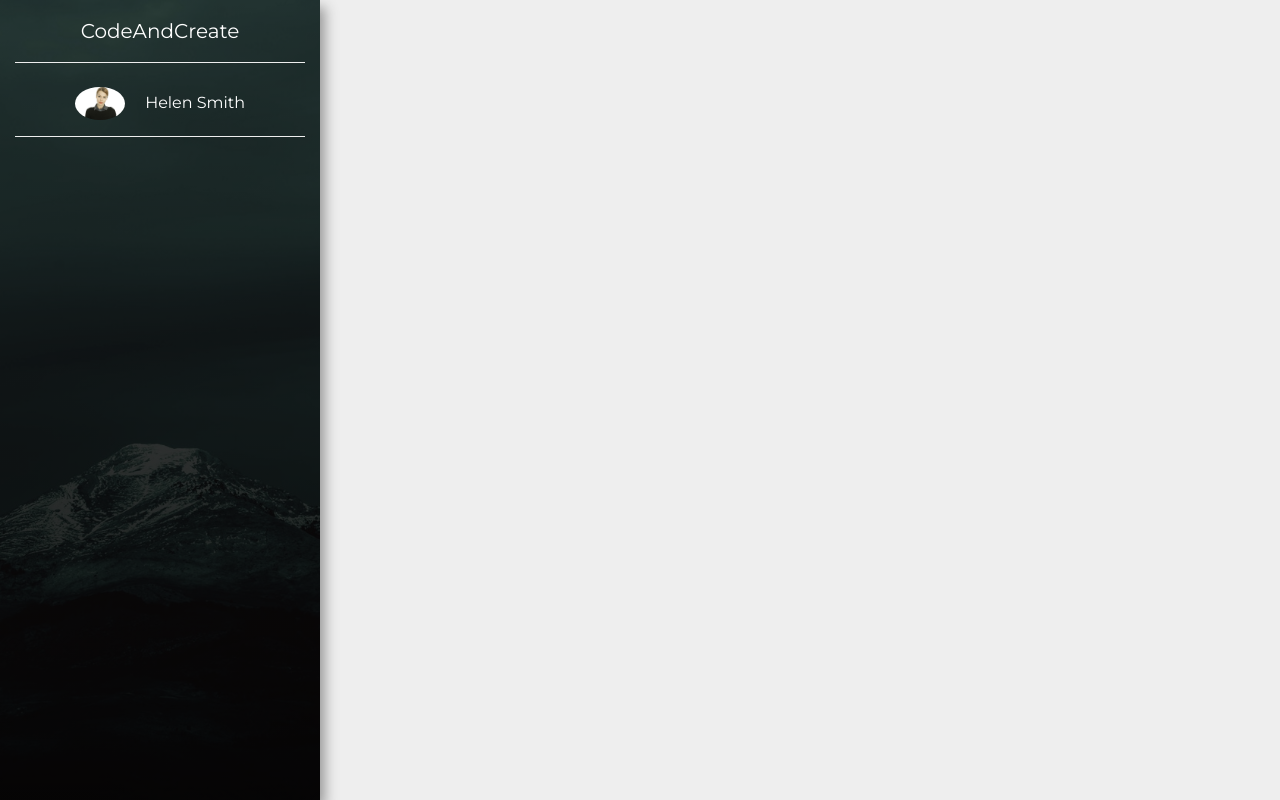
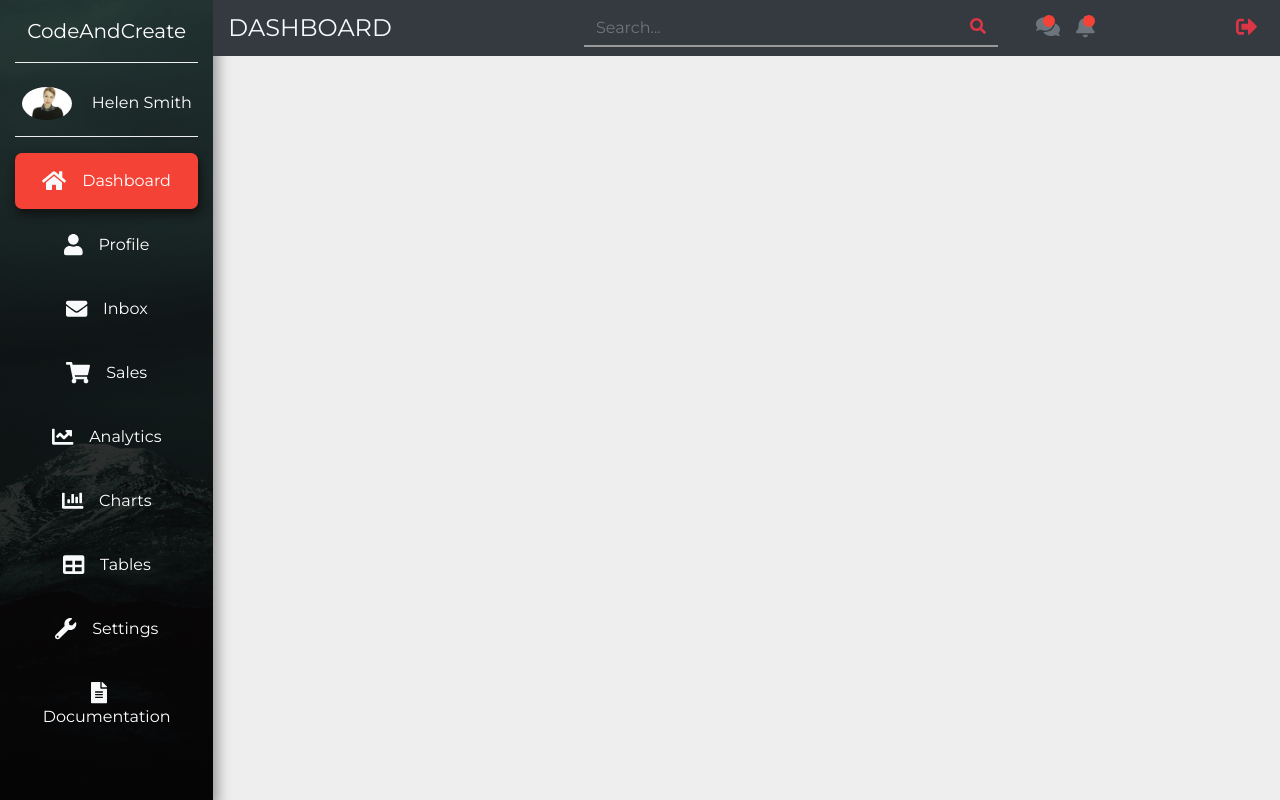
Before and after one commit to BreezyP/admin-dashboard, a plain HTML site: page index.html in a window 1280 px wide. Drawn offline with nearby package versions, Linux system fonts and the light colour scheme.

Commit message:
finished the top and side navbars

```diff
--- a/index.html
+++ b/index.html
@@ -23,20 +23,80 @@
       <div class="container-fluid">
         <div class="row">
           <!-- sidebar -->
-          <div class="col-lg-3 sidebar fixed-top">
+          <div class="col-xl-2 col-lg-3 col-md-4 sidebar fixed-top">
             <a href="#" class="navbar-brand text-white d-block mx-auto  py-3 mb-4 text-center bottom-border">CodeAndCreate</a>
 
             <div class="bottom-border pb-3 text-center">
               <img src="images/admin.jpeg" width="50" class="rounded-circle mr-3">
               <a href="" class="text-white">Helen Smith</a>
             </div>
+            <ul class="navbar-nav flex-column mt-3 text-center">
+              <li class="nav-item">
+                <a href="#" class="nav-link text-white mb-2 p-3 current"> <i class="fas fa-home text-light fa-lg mr-3"></i>Dashboard</a>
+              </li>
+              <li class="nav-item">
+                <a href="#" class="nav-link text-white mb-2 p-3 sidebar-link"> <i class="fas fa-user text-light fa-lg mr-3"></i>Profile</a>
+              </li>
+              <li class="nav-item">
+                <a href="#" class="nav-link text-white mb-2 p-3 sidebar-link"> <i class="fas fa-envelope text-light fa-lg mr-3"></i>Inbox</a>
+              </li>
+              <li class="nav-item">
+                <a href="#" class="nav-link text-white mb-2 p-3 sidebar-link"> <i class="fas fa-shopping-cart text-light fa-lg mr-3"></i>Sales</a>
+              </li>
+              <li class="nav-item">
+                <a href="#" class="nav-link text-white mb-2 p-3 sidebar-link"> <i class="fas fa-chart-line text-light fa-lg mr-3"></i>Analytics</a>
+              </li>
+              <li class="nav-item">
+                <a href="#" class="nav-link text-white mb-2 p-3 sidebar-link"> <i class="fas fa-chart-bar text-light fa-lg mr-3"></i>Charts</a>
+              </li>
+              <li class="nav-item">
+                <a href="#" class="nav-link text-white mb-2 p-3 sidebar-link"> <i class="fas fa-table text-light fa-lg mr-3"></i>Tables</a>
+              </li>
+              <li class="nav-item">
+                <a href="#" class="nav-link text-white mb-2 p-3 sidebar-link"> <i class="fas fa-wrench text-light fa-lg mr-3"></i>Settings</a>
+              </li>
+              <li class="nav-item">
+                <a href="#" class="nav-link text-white mb-2 p-3 sidebar-link"> <i class="fas fa-file-alt text-light fa-lg mr-3"></i>Documentation</a>
+              </li>
+            </ul>
           </div>
 
 
           <!-- end sidebar -->
 
           <!-- topnav -->
-          <div class="col-lg-9">
+          <div class="col-xl-10 col-lg-9 col-md-8 ml-auto bg-dark fixed-top py-2 top-navbar">
+            <div class="row align-items-center">
+              <div class="col-md-4">
+                <h4 class="text-light text-uppercase mb-0">Dashboard</h4>
+
+              </div>
+
+              <div class="col-md-5">
+                <form>
+                  <div class="input-group">
+                    <input type="text" class="form-control search-input" placeholder="Search...">
+                    <button type="button" class="btn btn-light search-button"><i class="fas fa-search text-danger"></i></button>
+                  </div>
+                </form>
+
+              </div>
+
+              <div class="col-md-3">
+                <ul class="navbar-nav">
+                  <li class="navbar-item icon-parent">
+                    <a href="" class="nav-link icon-bullet"><i class="fas fa-comments text-muted fa-lg"></i> </a>
+                  </li>
+                  <li class="navbar-item icon-parent">
+                    <a href="" class="nav-link icon-bullet"><i class="fas fa-bell text-muted fa-lg"></i> </a>
+                  </li>
+                  <li class="navbar-item ml-md-auto">
+                    <a href="" class="nav-link"><i class="fas fa-sign-out-alt text-danger fa-lg"></i> </a>
+                  </li>
+                </ul>
+
+              </div>
+            </div>
 
           </div>
           <!-- end of topnav -->
--- a/style.css
+++ b/style.css
@@ -18,4 +18,80 @@ body {
   border-bottom: 1px groove #eee;
 }
 
+.sidebar-link{
+  transition: all .4s;
+}
+
+.sidebar-link:hover{
+  background-color: #444;
+  border-radius: 5px;
+}
+
+.current{
+  background-color: #f44336;
+  border-radius: 7px;
+  box-shadow: 2px 5px 10px #111;
+  transition: all .4s;
+}
+
+.current:hover{
+  background-color: #f66436;
+  border-radius: 7px;
+  box-shadow: 2px 5px 20px #111;
+  transform: translateY(-1px);
+}
+
+.search-input{
+  background: transparent;
+  border: none;
+  border-radius: 0;
+  border-bottom: 2px solid #999;
+  transition: all .4s;
+}
+
+.search-input:focus{
+  background: transparent;
+  box-shadow: none;
+  border-bottom: 2px solid #dc3545;
+}
+
+.search-button{
+  border-radius: 0;
+  background: none;
+  border: none;
+  border-bottom: 2px solid #999;
+  transition: all .4s;
+}
+
+.search-button:hover{
+  border-radius: 50%;
+  border-bottom: 2px solid #dc3545;
+}
+
+.icon-parent{
+  position: relative;
+}
+
+.icon-bullet::after{
+  content: "";
+  position: absolute;
+  top: 7px;
+  left: 15px;
+  height: 12px;
+  width: 12px;
+  background-color: #f44336;
+  border-radius: 50%;
+}
+
+@media (max-width: 768px) {
+  .sidebar{
+    position: static;
+    height: auto;
+  }
+
+  .top-navbar{
+    position: static;
+  }
+}
+
 /* end of navbar */
```
